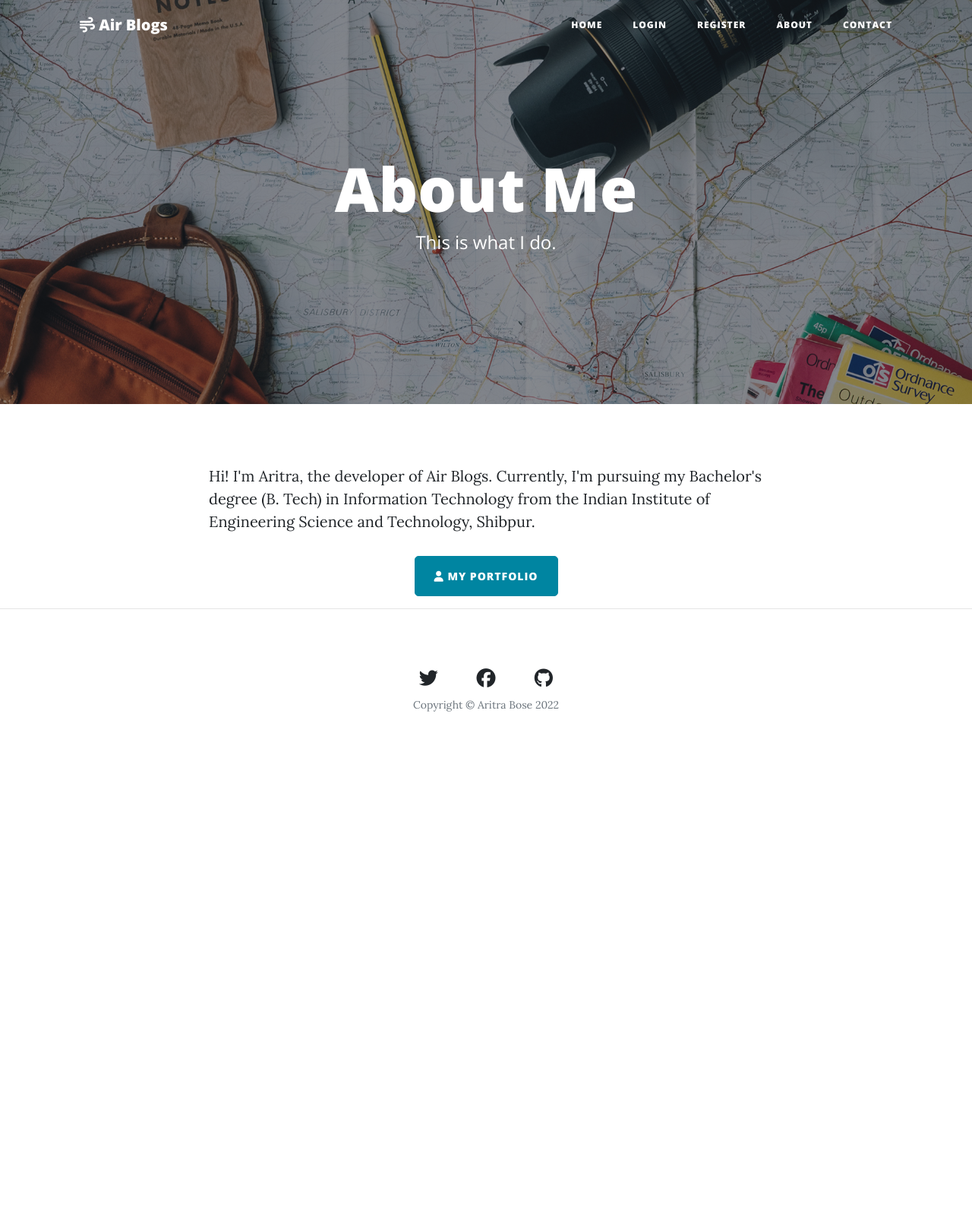
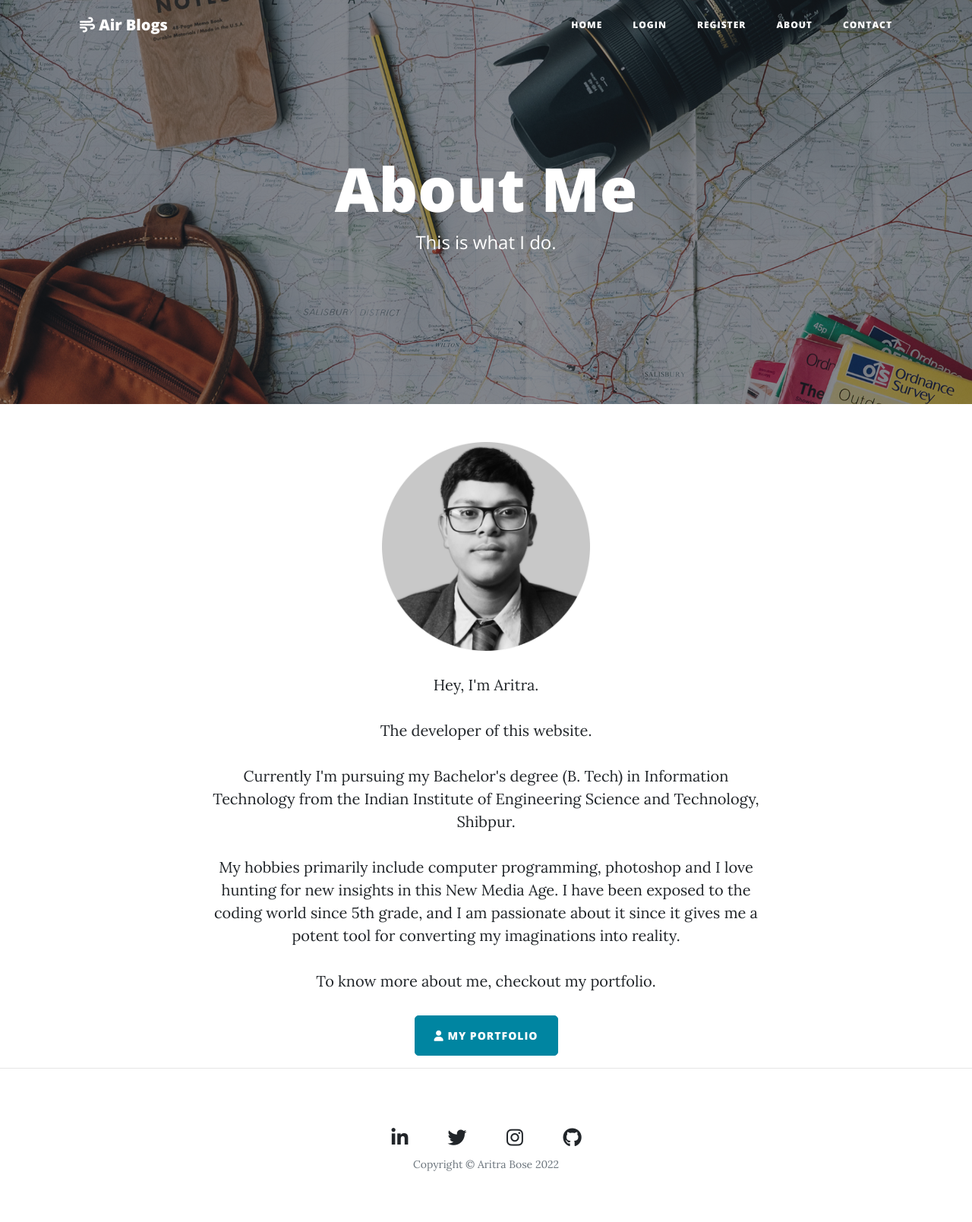
Before and after one commit to bose-aritra2003/my-blog-website, a Flask app: page /about in a window 1280 px wide. Shown: the whole page at 76% size. Before the commit the page ends 937 px from the top, so only its background shows below. Run offline with Flask 2, Linux system fonts and the light colour scheme; parts of the project's set-up code (start-up, migrations or seed data) failed here and were passed over; some libraries are stand-ins or nearby versions.

Commit message:
update about section

```diff
--- a/templates/about.html
+++ b/templates/about.html
@@ -15,19 +15,32 @@
         </header>
         <!-- Main Content-->
             <div class="container">
-                <div class="row">
-                    <div class="col-lg-8 col-md-10 mx-auto">
+              <div class="row text-center">
+                <div class="col-lg-8 col-md-10 mx-auto">
+                        <img class="img-fluid col-lg-5 col-md-6 col-sm-6 col-6" id='profile-pic' src="{{url_for('static', filename = 'assets/img/profile-pic.png')}}" alt="profile_pic-img">
+                        <p>Hey, I'm Aritra.</p>
+                        <p>The developer of this website.</p>
                         <p>
-                            Hi! I'm Aritra, the developer of Air Blogs.
-                            Currently, I'm pursuing my Bachelor's degree (B. Tech) in Information Technology from the Indian Institute of Engineering Science and Technology, Shibpur.
+                          Currently I'm pursuing my Bachelor's degree (B. Tech) in Information Technology
+                          from the Indian Institute of Engineering Science and Technology, Shibpur.
+                        </p>
+                        <p>
+                          My hobbies primarily include computer programming, photoshop and I love hunting
+                          for new insights in this New Media Age. I have been exposed to the coding world since
+                          5th grade, and I am passionate about it since it gives me a potent tool for
+                          converting my imaginations into reality.
+                        </p>
+                        <p>
+                            To know more about me, checkout my portfolio.
                         </p>
                         <div class="clearfix text-center">
                             <a class="btn btn-primary" href="https://bose-aritra2003.github.io/my-portfolio-website/">
                                 <i class="fa-solid fa-user"></i> My Portfolio
                             </a>
                         </div>
-                    </div>
                 </div>
+              </div>
             </div>
         <hr>
+
 {% include "footer.html" %}
--- a/templates/footer.html
+++ b/templates/footer.html
@@ -5,21 +5,28 @@
                     <div class="col-lg-8 col-md-10 mx-auto">
                         <ul class="list-inline text-center">
                             <li class="list-inline-item">
-                                <a href="#">
+                                <a href="https://www.linkedin.com/in/bose-aritra2003/">
+                                    <span class="fa-stack fa-lg">
+                                        <i class="fa-brands fa-linkedin-in"></i>
+                                    </span>
+                                </a>
+                            </li>
+                            <li class="list-inline-item">
+                                <a href="https://twitter.com/bose_aritra2003">
                                     <span class="fa-stack fa-lg">
                                         <i class="fa-brands fa-twitter"></i>
                                     </span>
                                 </a>
                             </li>
                             <li class="list-inline-item">
-                                <a href="#">
+                                <a href="https://www.instagram.com/bose_aritra2003/">
                                     <span class="fa-stack fa-lg">
-                                        <i class="fa-brands fa-facebook"></i>
+                                        <i class="fa-brands fa-instagram"></i>
                                     </span>
                                 </a>
                             </li>
                             <li class="list-inline-item">
-                                <a href="#">
+                                <a href="https://github.com/bose-aritra2003">
                                     <span class="fa-stack fa-lg">
                                         <i class="fa-brands fa-github"></i>
                                     </span>
```
Also changed, not shown: static/assets/img/profile-pic.png (added).
